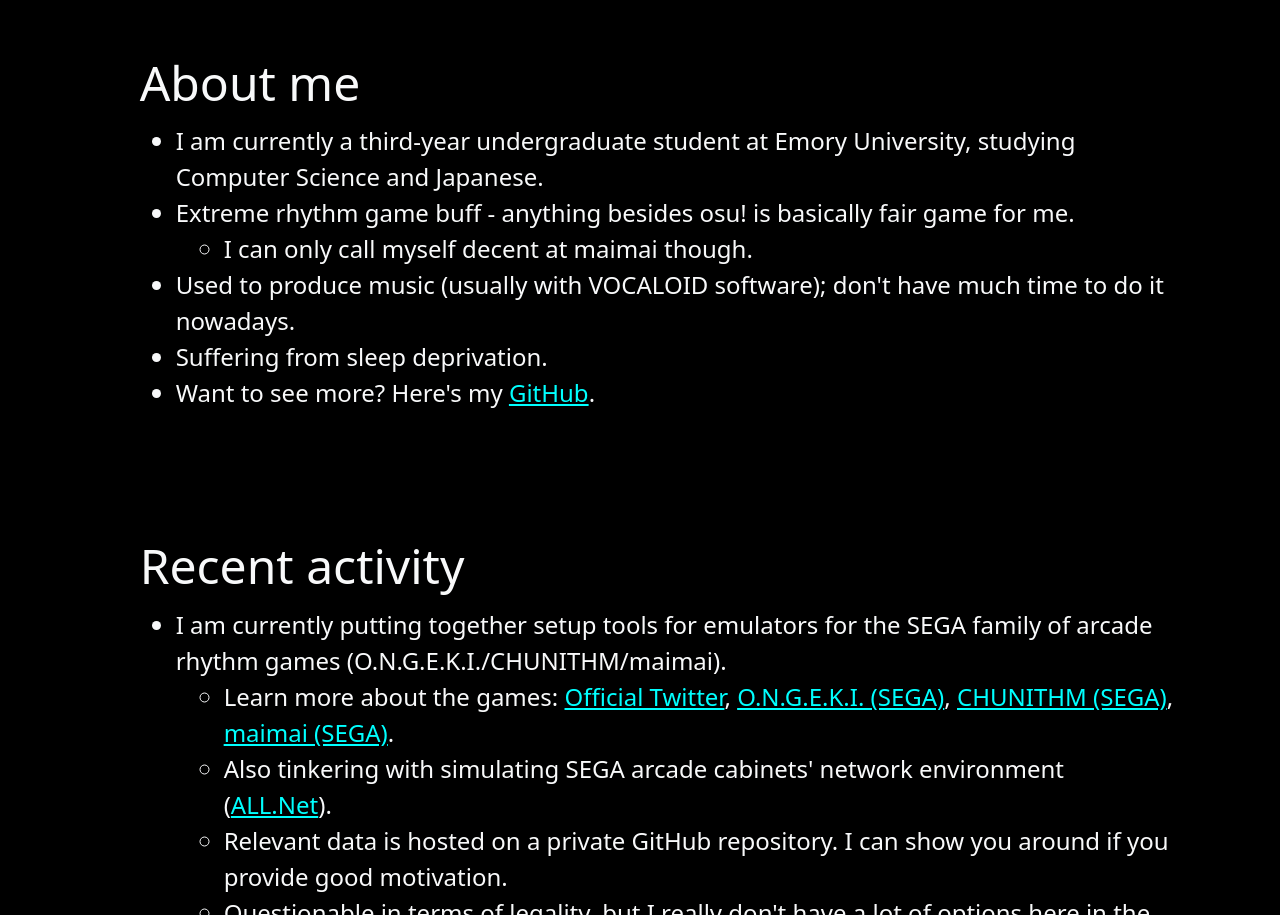
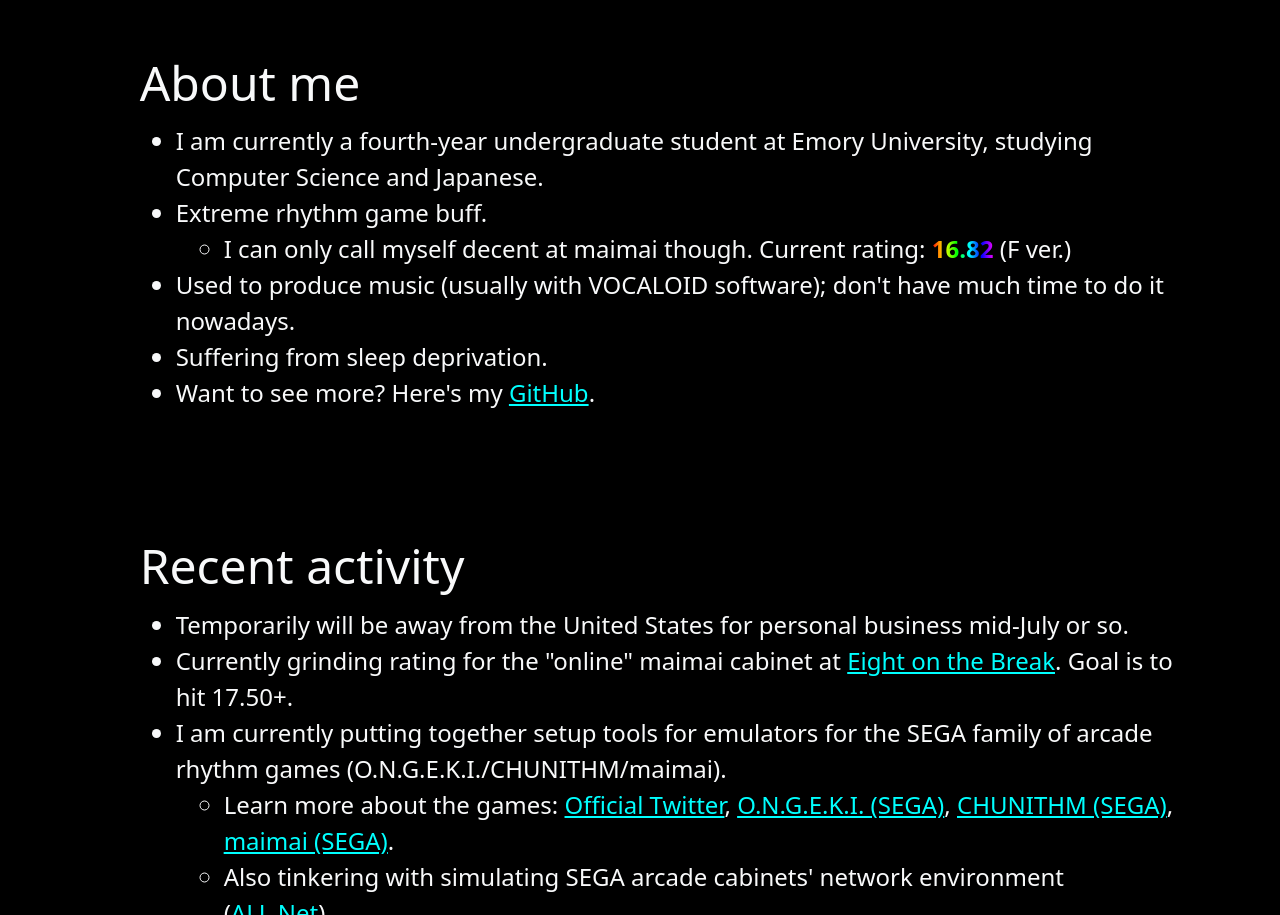
Before and after one commit to Jerrybibo/personal-portfolio, a website built with Vite: page home.html in a window 1280 px wide. Shown: the part 700-1615 px from the top of the page. Built offline with nearby package versions, Linux system fonts and the light colour scheme.

Commit message:
Updated website

```diff
--- a/home.html
+++ b/home.html
@@ -58,10 +58,10 @@
             <div class="row col-md-10 offset-md-1 text-light" id="about">
                 <h2 class="fw-light">About me</h2>
                 <ul class="fw-light">
-                    <li>I am currently a third-year undergraduate student at Emory University, studying Computer Science and Japanese.</li>
-                    <li>Extreme rhythm game buff - anything besides osu! is basically fair game for me.
+                    <li>I am currently a fourth-year undergraduate student at Emory University, studying Computer Science and Japanese.</li>
+                    <li>Extreme rhythm game buff.
                         <ul>
-                            <li>I can only call myself decent at maimai though.</li>
+                            <li>I can only call myself decent at maimai though. Current rating: <span class="rainbow-text">16.82</span> (F ver.)</li>
                         </ul>
                     </li>
                     <li>Used to produce music (usually with VOCALOID software); don't have much time to do it nowadays.</li>
@@ -73,6 +73,8 @@
             <div class="row col-md-10 offset-md-1 text-light" id="recent">
                 <h2 class="fw-light">Recent activity</h2>
                 <ul class="fw-light">
+                    <li>Temporarily will be away from the United States for personal business mid-July or so.</li>
+                    <li>Currently grinding rating for the "online" maimai cabinet at <a href="http://www.thebreak.net/">Eight on the Break</a>. Goal is to hit 17.50+.</li>
                     <li>I am currently putting together setup tools for emulators for the SEGA family of arcade rhythm games (O.N.G.E.K.I./CHUNITHM/maimai).
                         <ul>
                             <li>Learn more about the games:
--- a/style.css
+++ b/style.css
@@ -34,3 +34,10 @@
 #about, #recent, #contact {
 padding-top: 90px;
 }
+
+.rainbow-text {
+    font-weight: bold;
+    background: linear-gradient(90deg,#ff0000,#ff2b00,#ff5500,#ff8000,#ffaa00,#ffd500,#ffff00,#d4ff00,#aaff00,#80ff00,#55ff00,#2bff00,#00ff00,#00ff2b,#00ff55,#00ff80,#00ffaa,#00ffd5,#00ffff,#00d4ff,#00aaff,#007fff,#0055ff,#002bff,#0000ff,#2a00ff,#5500ff,#7f00ff,#aa00ff,#d400ff,#ff00ff);
+    -webkit-background-clip: text;
+    -webkit-text-fill-color: transparent;
+}
```
Also changed, not shown: 1 other file.
